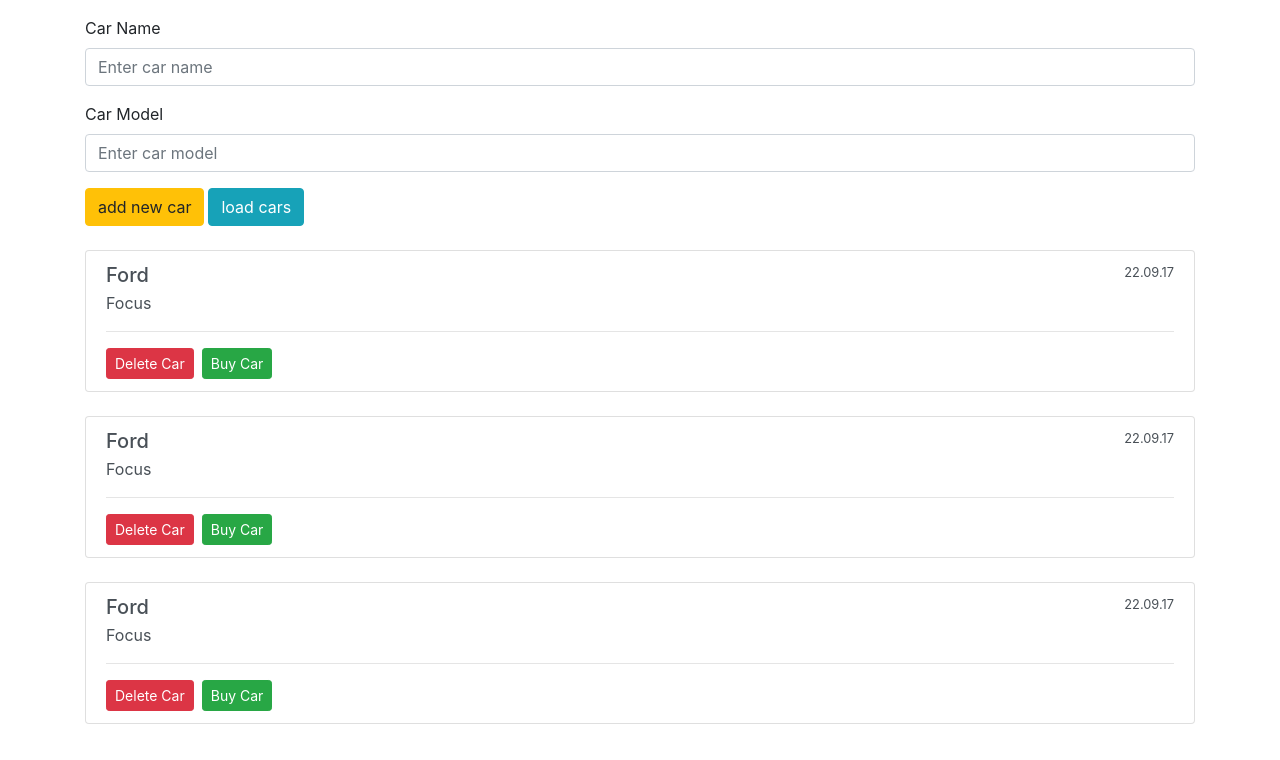
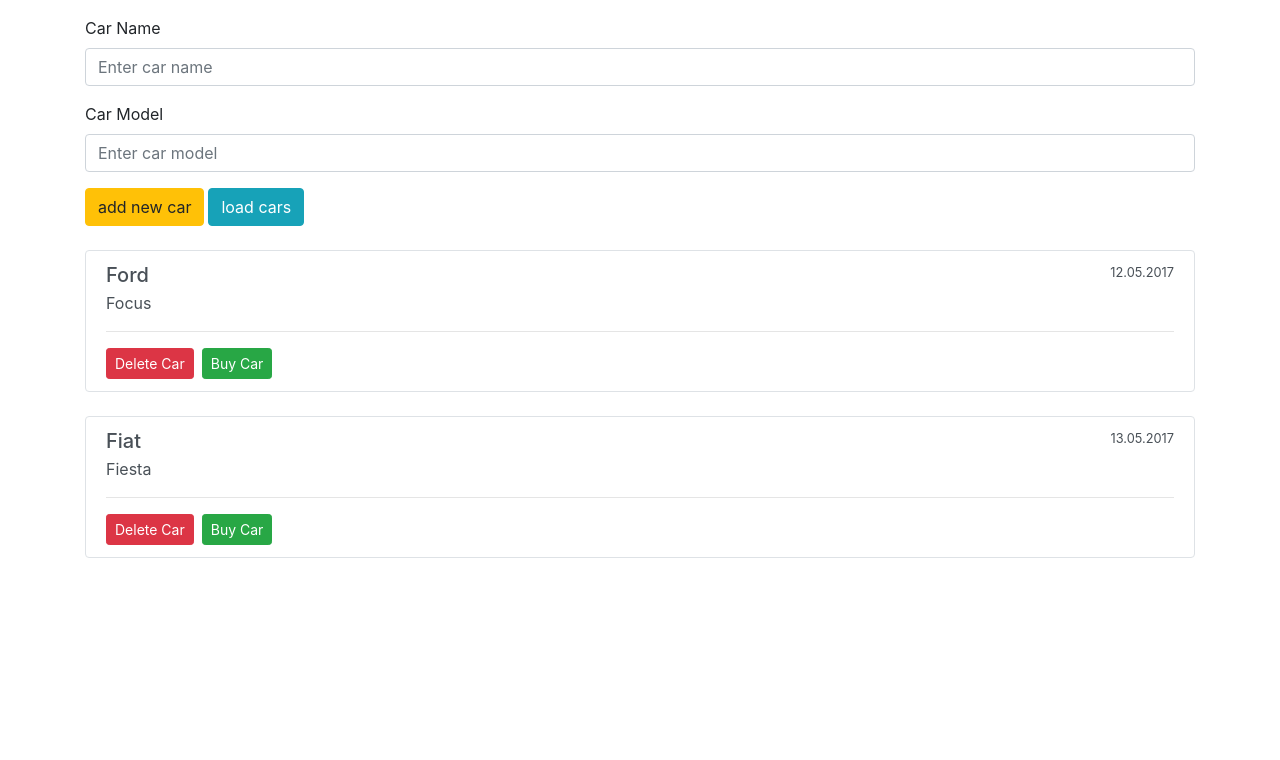
Before and after one commit to codebyravi/angular-ngrx-app, an Angular app: page / in a window 1280 px wide. Shown: the top 760 px of the page. Built offline with nearby package versions, Linux system fonts and the light colour scheme.

Commit message:
feat: add car class; render cars in template

```diff
--- a/src/app/app.component.html
+++ b/src/app/app.component.html
@@ -3,7 +3,7 @@
     <div class="col">
       <nx-car-form></nx-car-form>
       <div class="list-group">
-        <nx-car *ngFor="let car of cars"></nx-car>
+        <nx-car [car]="car" *ngFor="let car of cars"></nx-car>
       </div>
     </div>
   </div>
--- a/src/app/app.component.ts
+++ b/src/app/app.component.ts
@@ -1,4 +1,5 @@
 import { Component } from '@angular/core';
+import { Car } from './models/car.model';
 
 @Component({
   selector: 'nx-root',
@@ -6,5 +7,8 @@
   styleUrls: ['./app.component.scss']
 })
 export class AppComponent {
-  cars = [1, 2, 3];
+  cars: Car[] = [
+    new Car('Ford', 'Focus', '12.05.2017', false, 1),
+    new Car('Fiat', 'Fiesta', '13.05.2017', false, 2)
+  ];
 }
--- a/src/app/car/car.component.html
+++ b/src/app/car/car.component.html
@@ -1,10 +1,10 @@
-<div class="list-group-item list-group-item-action mb-4">
+<div class="list-group-item list-group-item-action mb-4 border" [ngClass]="{'border-danger': car.isSold}">
   <div class="d-flex w-100 justify-content-between">
-    <h5 class="mb-1">Ford</h5>
-    <small>22.09.17</small>
+    <h5 class="mb-1">{{ car.name }}</h5>
+    <small>{{ car.date }}</small>
   </div>
-  <p class="mb-1">Focus</p>
+  <p class="mb-1">{{ car.model }}</p>
   <hr>
   <button type="button" class="btn btn-sm btn-danger mr-2 text-capitalize">delete car</button>
-  <button type="button" class="btn btn-sm btn-success text-capitalize">buy car</button>
+  <button type="button" class="btn btn-sm btn-success text-capitalize" [disabled]="car.isSold">buy car</button>
 </div>
--- a/src/app/car/car.component.ts
+++ b/src/app/car/car.component.ts
@@ -1,4 +1,5 @@
-import { Component, OnInit } from '@angular/core';
+import {Component, Input, OnInit} from '@angular/core';
+import { Car } from '../models/car.model';
 
 @Component({
   selector: 'nx-car',
@@ -6,6 +7,7 @@
   styleUrls: ['./car.component.scss']
 })
 export class CarComponent implements OnInit {
+  @Input() car: Car;
 
   constructor() { }
 
--- /dev/null
+++ b/src/app/models/car.model.ts
@@ -0,0 +1,13 @@
+export class Car {
+  constructor(
+    public name: string,
+    public model: string,
+    public date: string,
+    public isSold: boolean = false,
+    public id?: number
+  ) {}
+}
+
+export interface Cars {
+  cars: Car[];
+}
```
